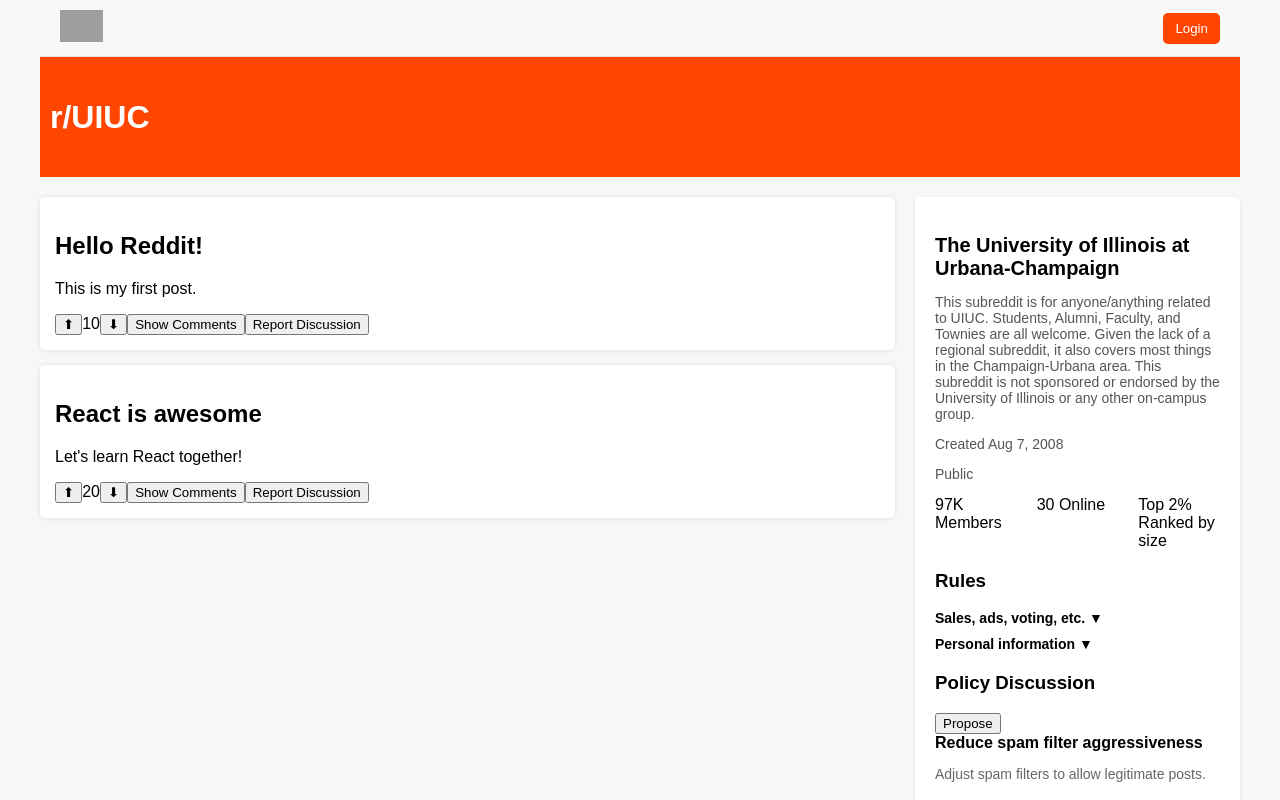
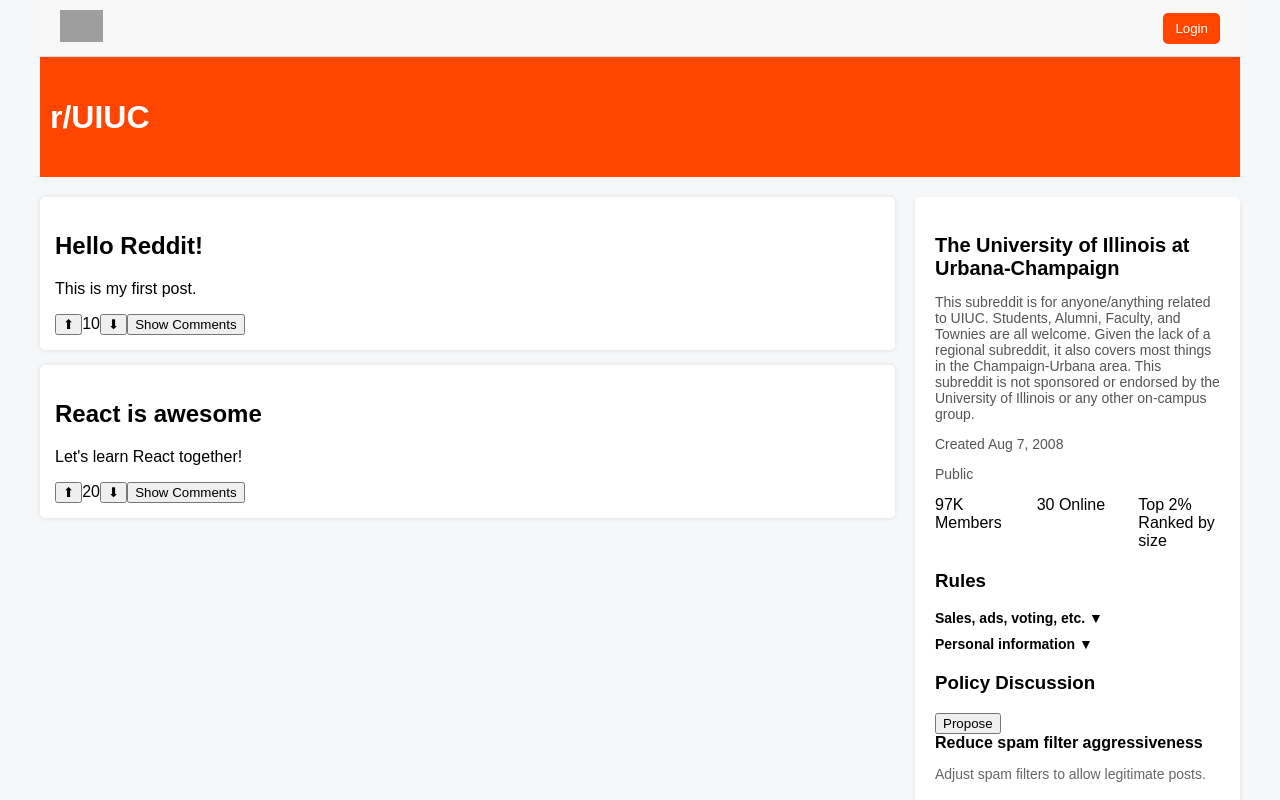
Before and after one commit to chengzr01/Social-Spaces, a React (Create React App) app: page / in a window 1280 px wide. Shown: the top 800 px of the page. Built offline with nearby package versions, Linux system fonts and the light colour scheme; grey boxes are pictures that could not be loaded.

Commit message:
update interface design

```diff
--- a/src/components/Post.js
+++ b/src/components/Post.js
@@ -1,7 +1,7 @@
 // components/Post.js
 import React, { useState } from "react";
 
-const Post = ({ post, onVote, discussionList, setDiscussionList }) => {
+const Post = ({ post, onVote }) => {
   const [showComments, setShowComments] = useState(false);
   const [comments, setComments] = useState(["Nice post!", "React is great!"]);
 
@@ -10,12 +10,6 @@
     const newComment = event.target.comment.value;
     setComments([...comments, newComment]);
     event.target.reset();
-  };
-
-  const handleReportDiscussion = (event) => {
-    var discussionListUpdated = discussionList;
-    discussionListUpdated.push(post);
-    setDiscussionList(discussionListUpdated);
   };
 
   return (
@@ -28,10 +22,6 @@
         <button onClick={() => onVote(post.id, -1)}>⬇</button>
         <button onClick={() => setShowComments(!showComments)}>
           {showComments ? "Hide Comments" : "Show Comments"}
-        </button>
-        <button onClick={() => handleReportDiscussion()}>
-          {" "}
-          Report Discussion{" "}
         </button>
       </div>
       {showComments && (
--- a/src/components/Sidebar.js
+++ b/src/components/Sidebar.js
@@ -113,8 +113,11 @@
       </div>
 
       <div className="policy-discussion">
-        <h3>Policy Discussion</h3>
-        <button onClick={openDialog}>Propose</button>
+        <div>
+          <h3>Policy Discussion</h3>
+          <button onClick={openDialog}>Propose</button>
+        </div>
+
         {policyProposals.map((policy) => (
           <div key={policy.id} className="policy-item">
             <h4>{policy.title}</h4>
@@ -124,24 +127,6 @@
             </button>
           </div>
         ))}
-      </div>
-
-      <div className="policy-discussion">
-        <h3>Post Discussion</h3>
-        {discussionList.map((post) => (
-          <div key={post.id} className="policy-item">
-            <h4>{post.title}</h4>
-            <p>{post.description}</p>
-          </div>
-        ))}
-      </div>
-
-      <div className="moderator-info">
-        <h3>Moderators</h3>
-        <ul>
-          <li>Mod1</li>
-          <li>Mod2</li>
-        </ul>
       </div>
 
       {isDialogOpen && (
@@ -178,6 +163,24 @@
           </div>
         </div>
       )}
+
+      <div className="policy-discussion">
+        <h3>Post Discussion</h3>
+        {discussionList.map((post) => (
+          <div key={post.id} className="policy-item">
+            <h4>{post.title}</h4>
+            <p>{post.description}</p>
+          </div>
+        ))}
+      </div>
+
+      <div className="moderator-info">
+        <h3>Moderators</h3>
+        <ul>
+          <li>Mod1</li>
+          <li>Mod2</li>
+        </ul>
+      </div>
     </div>
   );
 };
```
